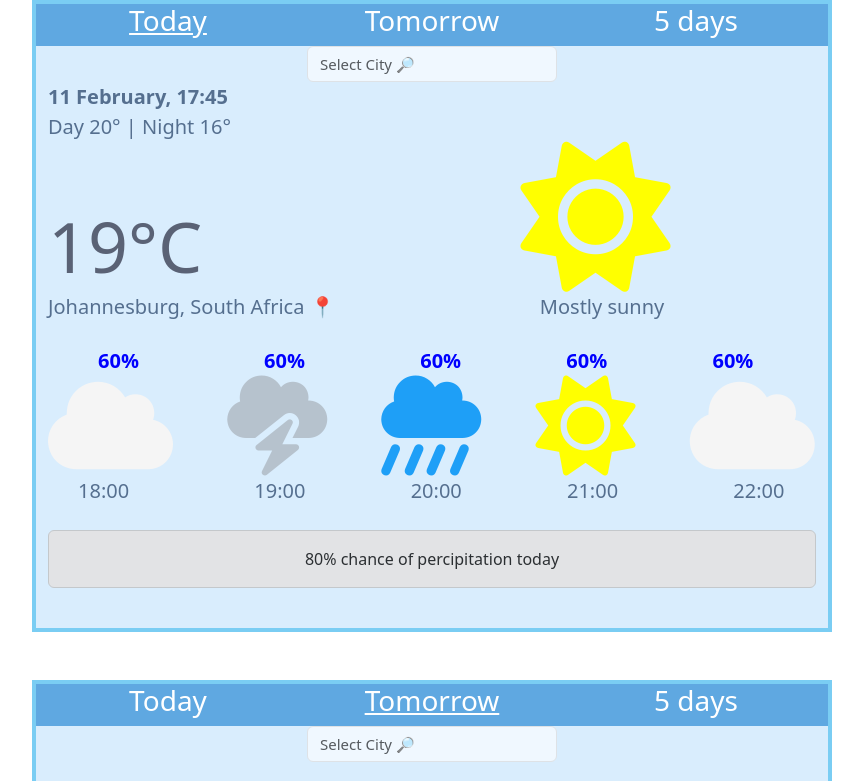
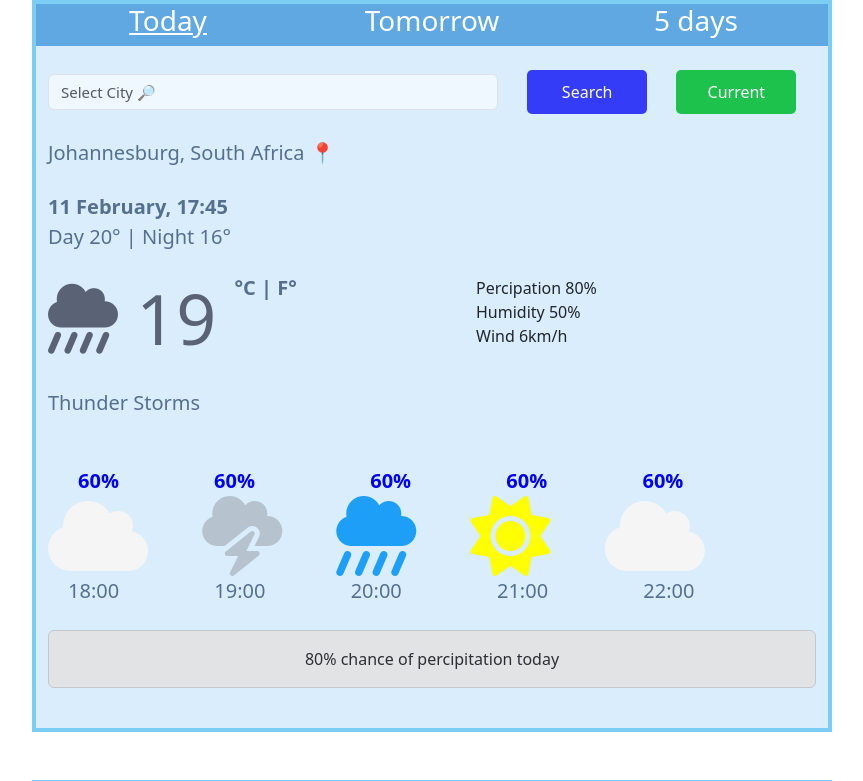
Before and after one commit to SiyamukelaZwane/sheCodesPlusProject, a plain HTML site: page index.html in a window 1280 px wide. Shown: the top 781 px of the page, without its empty margins (208-1071 px from the left). Drawn offline with nearby package versions, Linux system fonts and the light colour scheme.

Commit message:
Update HTML &CSS

```diff
--- a/index.html
+++ b/index.html
@@ -25,23 +25,49 @@
         <div class="col"><h3>Tomorrow</h3></div>
         <div class="col"><h3>5 days</h3></div>
       </div>
+      <br />
 
       <input
         type="text"
         class="form-control city"
         placeholder="Select City 🔎"
       />
+      <span>
+        <input type="submit" value="Search" class="search-button" />
+      </span>
+
+      <button class="current-location">Current</button>
+
+      <br />
+      <br />
+      <p>Johannesburg, South Africa 📍</p>
+      <br />
 
       <p><strong>11 February, 17:45</strong></p>
       <p>Day 20° | Night 16°</p>
-      <h1>
-        19°C
-        <i class="fa-sharp fa-solid fa-sun sunny"></i>
-      </h1>
-      <p>
-        Johannesburg, South Africa 📍
-        <span class="today-weather">Mostly sunny</span>
-      </p>
+      <br />
+      <div class="row">
+        <div class="col-6">
+          <h1>
+            <i class="fa-solid fa-cloud-showers-heavy"></i>
+            19
+          </h1>
+          <span>
+            <p class="unit">°C | F°</p>
+          </span>
+        </div>
+        <div class="col-6">
+          <ul>
+            <li>Percipation 80%</li>
+            <li>Humidity 50%</li>
+            <li>Wind 6km/h</li>
+          </ul>
+        </div>
+      </div>
+      <br />
+      <p class="today-weather">Thunder Storms</p>
+      <br />
+      <br />
       <br />
       <p class="forecast">
         60%
--- a/src/style.css
+++ b/src/style.css
@@ -23,11 +23,35 @@
 }
 
 .city {
-  margin: 0 auto;
   background: #f0f8ff;
   font-size: 15px;
-  width: 250px;
+  width: 450px;
   top: 0;
+  position: relative;
+  right: 0;
+  display: inline;
+}
+
+.search-button {
+  color: white;
+  background: #353cf7;
+  border: none;
+  border-radius: 5px;
+  padding: 10px;
+  position: relative;
+  right: -25px;
+  width: 120px;
+}
+
+.current-location {
+  color: white;
+  background: #1cc24b;
+  border: none;
+  border-radius: 5px;
+  padding: 10px;
+  position: relative;
+  right: -50px;
+  width: 120px;
 }
 
 p {
@@ -43,8 +67,15 @@ h1 {
   padding: 0;
   font-size: 70px;
   margin: 0;
+  display: inline;
 }
 
+.unit {
+  display: inline;
+  position: relative;
+  top: -50px;
+  font-weight: bold;
+}
 .sunny {
   color: yellow;
   font-size: 150px;
@@ -57,13 +88,14 @@ h1 {
 
 .today-weather {
   display: inline;
-  right: -200px;
+  right: 0;
   position: relative;
 }
 
 .cloudy {
   color: whitesmoke;
-  font-size: 100px;
+  font-size: 80px;
+  right: 50px;
 }
 
 .forecast .forecast2 .forecast6 {
@@ -73,74 +105,74 @@ h1 {
 
 .thunder {
   color: #b6c2cd;
-  font-size: 100px;
+  font-size: 80px;
   position: relative;
   right: -50px;
 }
 
 .rain {
   color: #1e9ff7;
-  font-size: 100px;
+  font-size: 80px;
   position: relative;
   right: -100px;
 }
 
 .sun {
   color: yellow;
-  font-size: 100px;
+  font-size: 80px;
   position: relative;
   right: -150px;
 }
 .clouds {
   color: whitesmoke;
-  font-size: 100px;
+  font-size: 80px;
   position: relative;
   right: -200px;
 }
 
 .forecast {
-  right: -50px;
+  right: -30px;
   position: relative;
   color: blue;
   font-weight: bold;
 }
 .forecast2 {
-  right: -120px;
+  right: -90px;
   position: relative;
 }
 .forecast3 {
-  right: -230px;
+  right: -200px;
   position: relative;
 }
 
 .forecast4 {
-  right: -330px;
+  right: -290px;
   position: relative;
 }
 
 .forecast5 {
-  right: -430px;
+  right: -380px;
   position: relative;
 }
 
 .time {
-  right: -30px;
+  right: -20px;
   position: relative;
 }
 .time2 {
-  right: -120px;
+  right: -90px;
   position: relative;
 }
 .time3 {
-  right: -220px;
+  right: -170px;
   position: relative;
 }
 .time4 {
-  right: -320px;
+  right: -260px;
   position: relative;
 }
 .time5 {
-  right: -430px;
+  right: -350px;
   position: relative;
 }
 .chance {
@@ -253,3 +285,6 @@ h1 {
   position: relative;
   right: -350px;
 }
+ul {
+  list-style: none;
+}
```
Also changed, not shown: images/mostlyCloudy.png (added).
